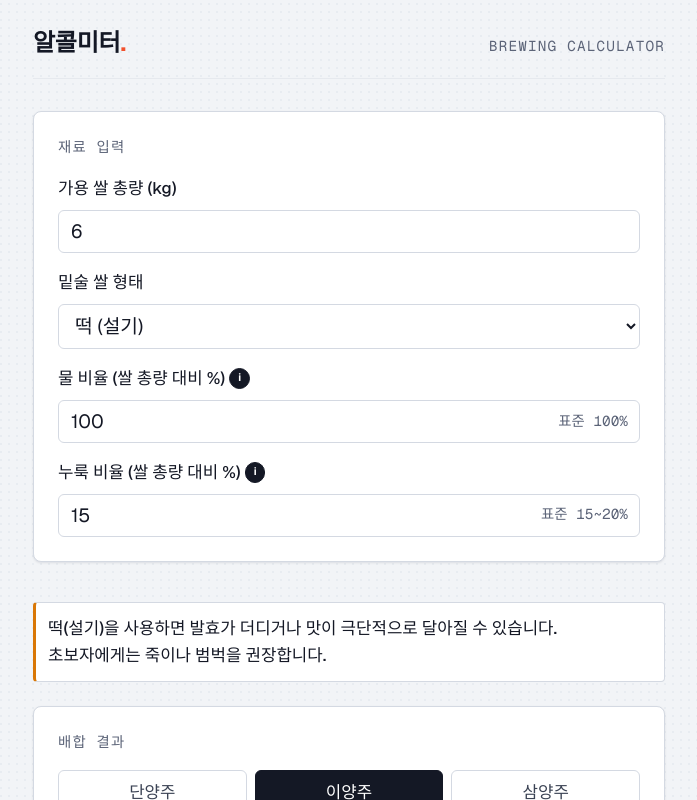
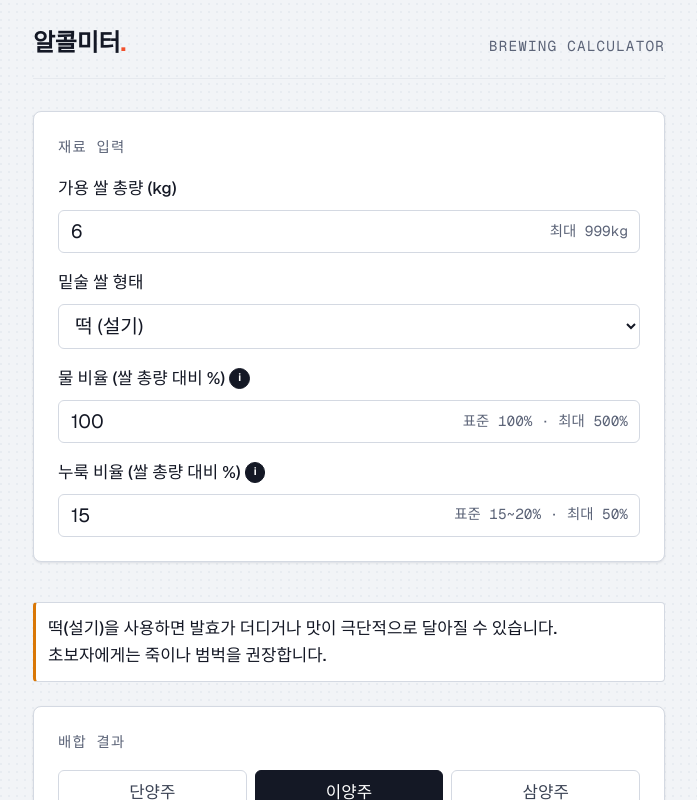
Before and after one commit to TransparentDeveloper/alcolmeter, a SvelteKit app in the folder apps/web/: page /makgeolli in a window 1280 px wide. Shown: the top 800 px of the page, without its empty margins (291-988 px from the left). Built offline with nearby package versions, Linux system fonts and the light colour scheme; a web font is replaced by a local one.

Commit message:
fix: 막걸리 입력값 상한 강제(쌀999·물500·누룩50) + 최댓값 안내 힌트

```diff
--- a/apps/web/src/lib/components/IngredientInput.svelte
+++ b/apps/web/src/lib/components/IngredientInput.svelte
@@ -8,7 +8,10 @@
 		nurukRatio = $bindable(10),
 		nurukHint = '표준 10%',
 		nurukDefault = 10,
-		showGodubap = false
+		showGodubap = false,
+		riceMax = 999,
+		waterMax = 500,
+		nurukMax = 50
 	}: {
 		totalRice: number;
 		riceForm: RiceForm;
@@ -17,6 +20,9 @@
 		nurukHint?: string;
 		nurukDefault?: number;
 		showGodubap?: boolean;
+		riceMax?: number;
+		waterMax?: number;
+		nurukMax?: number;
 	} = $props();
 
 	let showNurukTooltip = $state(false);
@@ -32,14 +38,18 @@
 <section class="input-section">
 	<div class="field">
 		<label for="total-rice">가용 쌀 총량 (kg)</label>
+		<div class="input-with-hint">
 			<input
 				id="total-rice"
 				type="number"
 				min="0.1"
+				max={riceMax}
 				step="0.1"
 				placeholder="6"
 				bind:value={totalRice}
 			/>
+			<span class="ratio-hint">최대 {riceMax}kg</span>
+		</div>
 	</div>
 
 	<div class="field">
@@ -78,12 +88,12 @@
 					id="water-ratio"
 					type="number"
 					min="0"
-					max="500"
+					max={waterMax}
 					step="10"
 					placeholder="100"
 					bind:value={waterRatio}
 				/>
-				<span class="ratio-hint">표준 100%</span>
+				<span class="ratio-hint">표준 100% · 최대 {waterMax}%</span>
 			</div>
 		</div>
 
@@ -102,12 +112,12 @@
 				id="nuruk-ratio"
 				type="number"
 				min="1"
-				max="50"
+				max={nurukMax}
 				step="1"
 				placeholder={nurukDefault.toString()}
 				bind:value={nurukRatio}
 			/>
-			<span class="ratio-hint">{nurukHint}</span>
+			<span class="ratio-hint">{nurukHint} · 최대 {nurukMax}%</span>
 		</div>
 	</div>
 </section>
@@ -193,7 +203,7 @@
 
 	.input-with-hint input {
 		width: 100%;
-		padding-right: 7rem;
+		padding-right: 9.5rem;
 	}
 
 	.ratio-hint {
--- a/apps/web/src/routes/makgeolli/+page.svelte
+++ b/apps/web/src/routes/makgeolli/+page.svelte
@@ -1,5 +1,5 @@
 <script lang="ts">
-	import { useMakgeolli } from './useMakgeolli.svelte';
+	import { useMakgeolli, INPUT_MAX } from './useMakgeolli.svelte';
 	import type { BrewTab, BrewMeta, StageNames, NurukHints } from './types';
 	import IngredientInput from '$lib/components/IngredientInput.svelte';
 	import ResultTable from '$lib/components/ResultTable.svelte';
@@ -48,6 +48,9 @@
 			nurukHint={m.nurukHint}
 			nurukDefault={m.nurukDefault}
 			showGodubap={m.showGodubap}
+			riceMax={INPUT_MAX.rice}
+			waterMax={INPUT_MAX.water}
+			nurukMax={INPUT_MAX.nuruk}
 		/>
 	</section>
 
--- a/apps/web/src/routes/makgeolli/useMakgeolli.svelte.ts
+++ b/apps/web/src/routes/makgeolli/useMakgeolli.svelte.ts
@@ -17,6 +17,11 @@ const FROM_DOMAIN_RICE_FORM = {
 } as const satisfies Record<MakgeolliRequest['riceForm'], RiceForm>;
 
 const BREW_COUNT = { DANYANG: 1, IYANG: 2, SAMYANG: 3 } as const satisfies Record<BrewTab, 1 | 2 | 3>;
+
+// 입력 상한 (UI max 속성은 타이핑/붙여넣기로 뚫리므로 여기서 hard clamp)
+export const INPUT_MAX = { rice: 999, water: 500, nuruk: 50 } as const;
+const clamp = (v: number, max: number) =>
+	Number.isFinite(v) ? Math.max(0, Math.min(v, max)) : v;
 
 const controller = new LiquorController();
 
@@ -80,13 +85,13 @@ export function useMakgeolli(brewMeta: BrewMeta, stageNames: StageNames, nurukHi
 
 	return {
 		get totalRice() { return totalRice; },
-		set totalRice(v: number) { totalRice = v; },
+		set totalRice(v: number) { totalRice = clamp(v, INPUT_MAX.rice); },
 		get riceForm() { return riceForm; },
 		set riceForm(v: RiceForm) { riceForm = v; },
 		get waterRatioPercent() { return waterRatioPercent; },
-		set waterRatioPercent(v: number) { waterRatioPercent = v; },
+		set waterRatioPercent(v: number) { waterRatioPercent = clamp(v, INPUT_MAX.water); },
 		get nurukRatio() { return nurukRatio; },
-		set nurukRatio(v: number) { nurukRatio = v; },
+		set nurukRatio(v: number) { nurukRatio = clamp(v, INPUT_MAX.nuruk); },
 		get activeTab() { return activeTab; },
 		get nurukHint() { return nurukHint; },
 		get nurukDefault() { return nurukDefault; },
```
Lines whose indentation alone changed are shown as unchanged.
